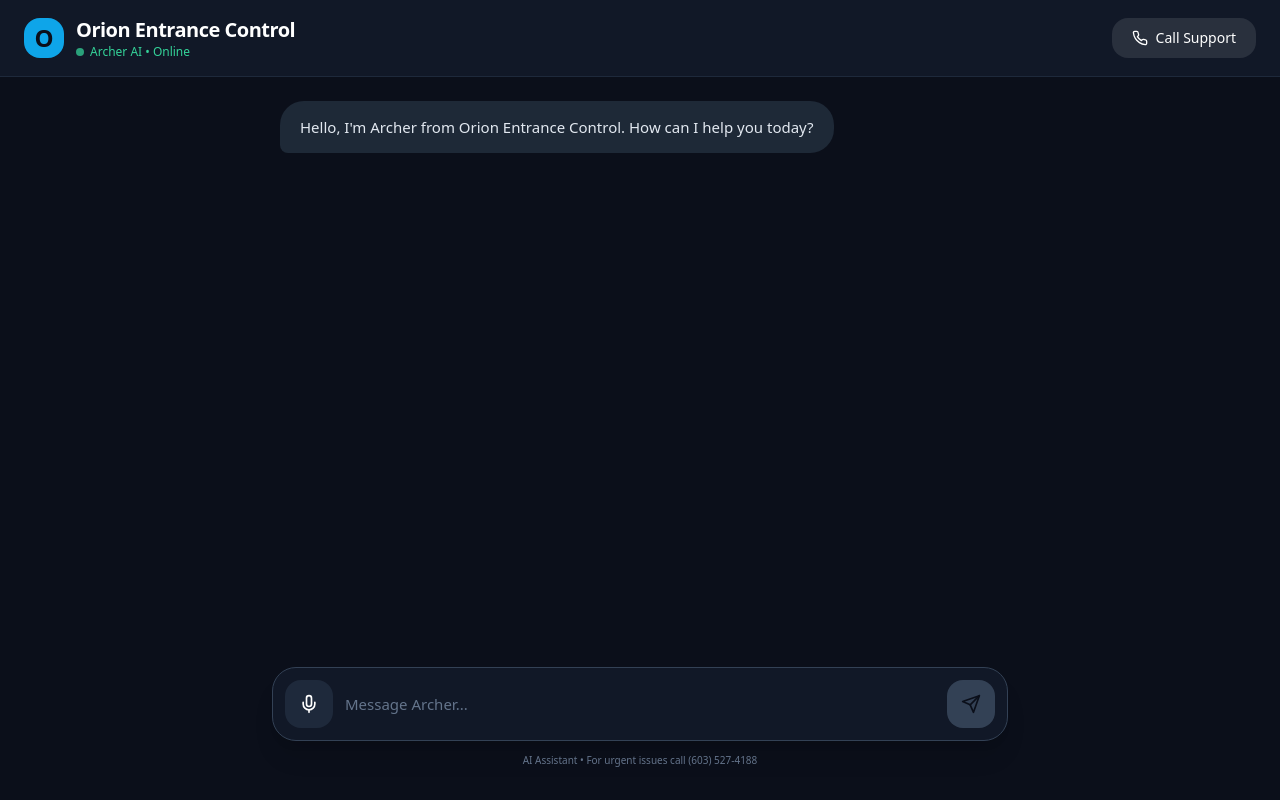
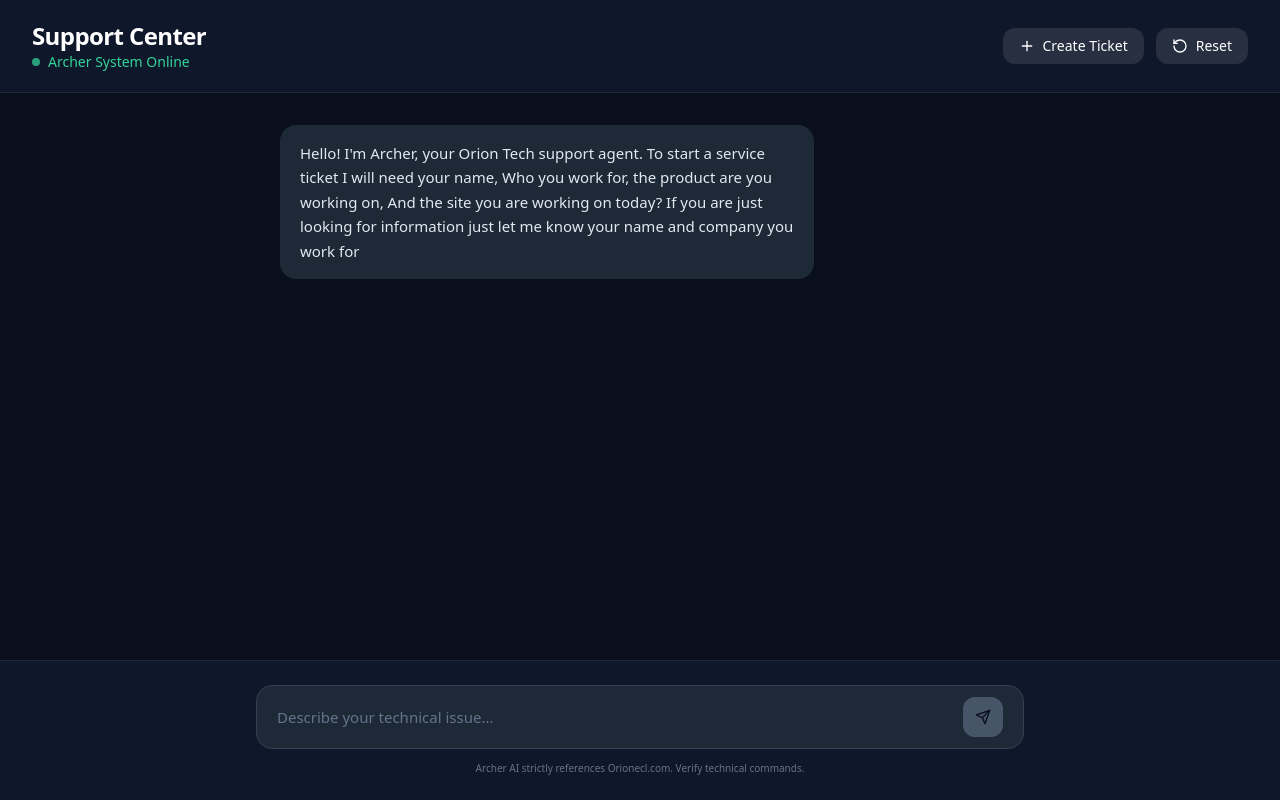
Before and after one commit to Rogshep/orion-customer-support-app, a Next.js app: page / in a window 1280 px wide. Built offline with nearby package versions, Linux system fonts and the light colour scheme.

Commit message:
Refactor OrionChat to OrionSupportCenter
Renamed component to OrionSupportCenter and updated initial message. Removed voice input functionality and adjusted input area layout.

```diff
--- a/app/page.tsx
+++ b/app/page.tsx
@@ -1,23 +1,22 @@
 "use client";
 
 import React, { useState, useRef, useEffect } from 'react';
-import { Mic, MicOff, Send, Phone } from 'lucide-react';
+import { Send, Phone, Plus, RotateCcw } from 'lucide-react';
 
 interface Message {
   role: 'user' | 'assistant';
   content: string;
 }
 
-export default function OrionChat() {
+export default function OrionSupportCenter() {
   const [messages, setMessages] = useState<Message[]>([
     {
       role: 'assistant',
-      content: "Hello, I'm Archer from Orion Entrance Control. How can I help you today?"
+      content: "Hello! I'm Archer, your Orion Tech support agent. To start a service ticket I will need your name, Who you work for, the product are you working on, And the site you are working on today? If you are just looking for information just let me know your name and company you work for"
     }
   ]);
   const [input, setInput] = useState('');
   const [isLoading, setIsLoading] = useState(false);
-  const [isListening, setIsListening] = useState(false);
   const chatRef = useRef<HTMLDivElement>(null);
 
   useEffect(() => {
@@ -26,37 +25,8 @@
     }
   }, [messages]);
 
-  const toggleVoice = () => {
-    const SpeechRecognitionAPI = (window as any).SpeechRecognition || (window as any).webkitSpeechRecognition;
-    if (!SpeechRecognitionAPI) {
-      alert("Voice input not supported. Please use Chrome or Edge.");
-      return;
-    }
-
-    const recog = new SpeechRecognitionAPI();
-    recog.onresult = (e: any) => {
-      const transcript = e.results[0][0].transcript;
-      setInput(transcript);
-      setIsListening(false);
-      setTimeout(() => handleSend(transcript), 250);
-    };
-    recog.onerror = () => setIsListening(false);
-    recog.onend = () => setIsListening(false);
-
-    recog.start();
-    setIsListening(true);
-  };
-
-  const speak = (text: string) => {
-    if ('speechSynthesis' in window) {
-      const utterance = new SpeechSynthesisUtterance(text);
-      utterance.rate = 0.95;
-      window.speechSynthesis.speak(utterance);
-    }
-  };
-
-  const handleSend = async (voiceText?: string) => {
-    const text = (voiceText || input).trim();
+  const handleSend = async () => {
+    const text = input.trim();
     if (!text) return;
 
     const userMsg: Message = { role: 'user', content: text };
@@ -77,7 +47,6 @@
         content: data.content || "I'm having trouble right now. Please call (603) 527-4188."
       };
       setMessages(prev => [...prev, assistantMsg]);
-      speak(assistantMsg.content);
     } catch {
       setMessages(prev => [...prev, {
         role: 'assistant',
@@ -88,39 +57,43 @@
     }
   };
 
+  const handleKeyDown = (e: React.KeyboardEvent<HTMLInputElement>) => {
+    if (e.key === 'Enter') {
+      handleSend();
+    }
+  };
+
   return (
-    <div className="min-h-screen bg-[#0B0F1A] flex flex-col">
+    <div className="min-h-screen bg-[#0A0F1E] text-white">
       {/* Header */}
-      <div className="bg-[#111827] border-b border-slate-800 px-6 py-4 flex items-center justify-between sticky top-0 z-50">
+      <header className="bg-[#0F172A] border-b border-slate-800 px-8 py-5 flex items-center justify-between sticky top-0 z-50">
         <div className="flex items-center gap-4">
-          <div className="flex items-center gap-3">
-            <div className="w-10 h-10 bg-sky-500 rounded-2xl flex items-center justify-center">
-              <span className="text-[#0B0F1A] font-bold text-2xl">O</span>
-            </div>
           <div>
-              <div className="font-semibold text-xl tracking-tight">Orion Entrance Control</div>
-              <div className="text-xs text-emerald-400 flex items-center gap-1.5">
+            <div className="font-semibold text-2xl tracking-tight">Support Center</div>
+            <div className="flex items-center gap-2 text-sm text-emerald-400">
               <div className="w-2 h-2 bg-emerald-400 rounded-full animate-pulse"></div>
-                Archer AI • Online
-              </div>
+              Archer System Online
             </div>
           </div>
         </div>
 
-        <a
-          href="tel:6035274188"
-          className="flex items-center gap-2 px-5 py-2.5 bg-white/10 hover:bg-white/15 rounded-2xl text-sm font-medium transition-colors"
-        >
-          <Phone className="w-4 h-4" />
-          Call Support
-        </a>
+        <div className="flex items-center gap-3">
+          <button className="flex items-center gap-2 px-4 py-2 bg-white/10 hover:bg-white/15 rounded-xl text-sm font-medium transition-colors">
+            <Plus className="w-4 h-4" />
+            Create Ticket
+          </button>
+          <button className="flex items-center gap-2 px-4 py-2 bg-white/10 hover:bg-white/15 rounded-xl text-sm font-medium transition-colors">
+            <RotateCcw className="w-4 h-4" />
+            Reset
+          </button>
         </div>
+      </header>
 
       {/* Chat Area */}
-      <div className="flex-1 max-w-3xl mx-auto w-full px-4 pt-6 pb-24 overflow-hidden flex flex-col">
+      <div className="max-w-3xl mx-auto px-6 pt-8 pb-32">
         <div
           ref={chatRef}
-          className="flex-1 overflow-y-auto space-y-6 px-2 chat-container"
+          className="min-h-[500px] max-h-[600px] overflow-y-auto space-y-6 pr-2 chat-container"
         >
           {messages.map((msg, index) => (
             <div
@@ -128,10 +101,10 @@
               className={`flex ${msg.role === 'user' ? 'justify-end' : 'justify-start'}`}
             >
               <div
-                className={`max-w-[80%] px-5 py-3.5 text-[15px] leading-relaxed rounded-3xl ${
+                className={`max-w-[75%] px-5 py-4 rounded-2xl text-[15px] leading-relaxed shadow-sm ${
                   msg.role === 'user'
-                    ? 'bg-sky-500 text-white rounded-br-lg'
-                    : 'bg-[#1E2937] text-slate-200 rounded-bl-lg'
+                    ? 'bg-sky-500 text-white'
+                    : 'bg-[#1E2937] text-slate-200'
                 }`}
               >
                 {msg.content}
@@ -141,11 +114,11 @@
 
           {isLoading && (
             <div className="flex justify-start">
-              <div className="bg-[#1E2937] px-5 py-3.5 rounded-3xl rounded-bl-lg flex items-center gap-3">
-                <div className="flex gap-1">
-                  <div className="w-2 h-2 bg-slate-400 rounded-full animate-bounce" style={{ animationDelay: '0ms' }}></div>
-                  <div className="w-2 h-2 bg-slate-400 rounded-full animate-bounce" style={{ animationDelay: '150ms' }}></div>
-                  <div className="w-2 h-2 bg-slate-400 rounded-full animate-bounce" style={{ animationDelay: '300ms' }}></div>
+              <div className="bg-[#1E2937] px-5 py-4 rounded-2xl flex items-center gap-3">
+                <div className="flex gap-1.5">
+                  <div className="w-2 h-2 bg-slate-400 rounded-full animate-bounce"></div>
+                  <div className="w-2 h-2 bg-slate-400 rounded-full animate-bounce" style={{ animationDelay: '120ms' }}></div>
+                  <div className="w-2 h-2 bg-slate-400 rounded-full animate-bounce" style={{ animationDelay: '240ms' }}></div>
                 </div>
                 <span className="text-sm text-slate-400">Archer is thinking...</span>
               </div>
@@ -154,41 +127,30 @@
         </div>
       </div>
 
-      {/* Input Area */}
-      <div className="max-w-3xl mx-auto w-full px-4 pb-8 sticky bottom-0 bg-[#0B0F1A]">
-        <div className="bg-[#111827] border border-slate-700 rounded-3xl p-3 flex items-center gap-3 shadow-xl">
-          <button
-            onClick={toggleVoice}
-            className={`w-12 h-12 flex-shrink-0 rounded-2xl flex items-center justify-center transition-all ${
-              isListening
-                ? 'bg-red-500 text-white'
-                : 'bg-slate-800 hover:bg-slate-700'
-            }`}
-          >
-            {isListening ? <MicOff className="w-5 h-5" /> : <Mic className="w-5 h-5" />}
-          </button>
-
+      {/* Input Bar */}
+      <div className="fixed bottom-0 left-0 right-0 bg-[#0F172A] border-t border-slate-800 p-6">
+        <div className="max-w-3xl mx-auto">
+          <div className="flex items-center bg-[#1E2937] rounded-2xl px-5 py-2 border border-slate-700">
             <input
               type="text"
               value={input}
               onChange={(e) => setInput(e.target.value)}
-            onKeyDown={(e) => e.key === 'Enter' && handleSend()}
-            placeholder="Message Archer..."
+              onKeyDown={handleKeyDown}
+              placeholder="Describe your technical issue..."
               className="flex-1 bg-transparent border-none focus:outline-none text-white placeholder:text-slate-500 text-[15px] py-3"
               disabled={isLoading}
             />
-
             <button
-            onClick={() => handleSend()}
+              onClick={handleSend}
               disabled={!input.trim() || isLoading}
-            className="w-12 h-12 flex-shrink-0 bg-sky-500 hover:bg-sky-600 disabled:bg-slate-700 rounded-2xl flex items-center justify-center transition-all active:scale-95"
+              className="ml-3 w-10 h-10 bg-sky-500 hover:bg-sky-600 disabled:bg-slate-600 rounded-xl flex items-center justify-center transition-all active:scale-95"
             >
-            <Send className="w-5 h-5 text-[#0B0F1A]" />
+              <Send className="w-4 h-4 text-[#0A0F1E]" />
             </button>
           </div>
-
           <div className="text-center text-[10px] text-slate-500 mt-3">
-          AI Assistant • For urgent issues call (603) 527-4188
+            Archer AI strictly references Orionecl.com. Verify technical commands.
+          </div>
         </div>
       </div>
     </div>
```
Lines whose indentation alone changed are shown as unchanged.
